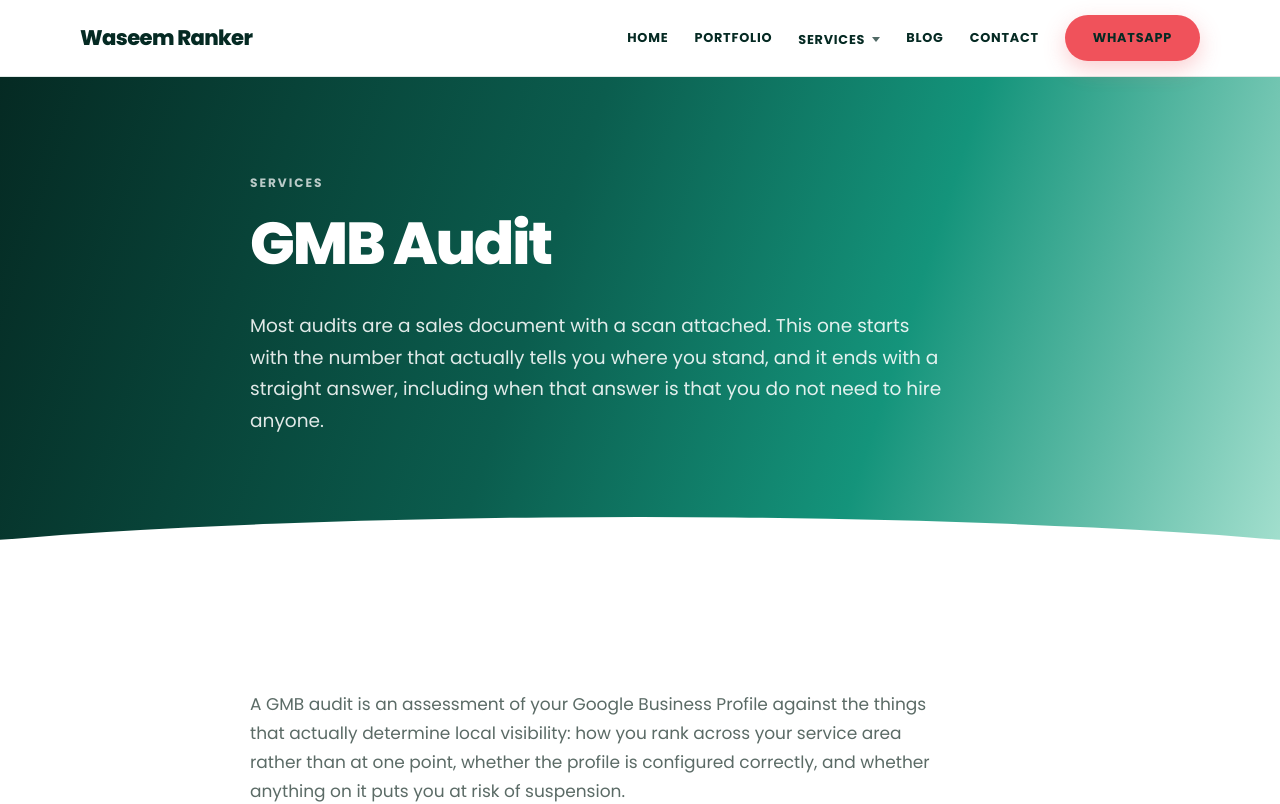
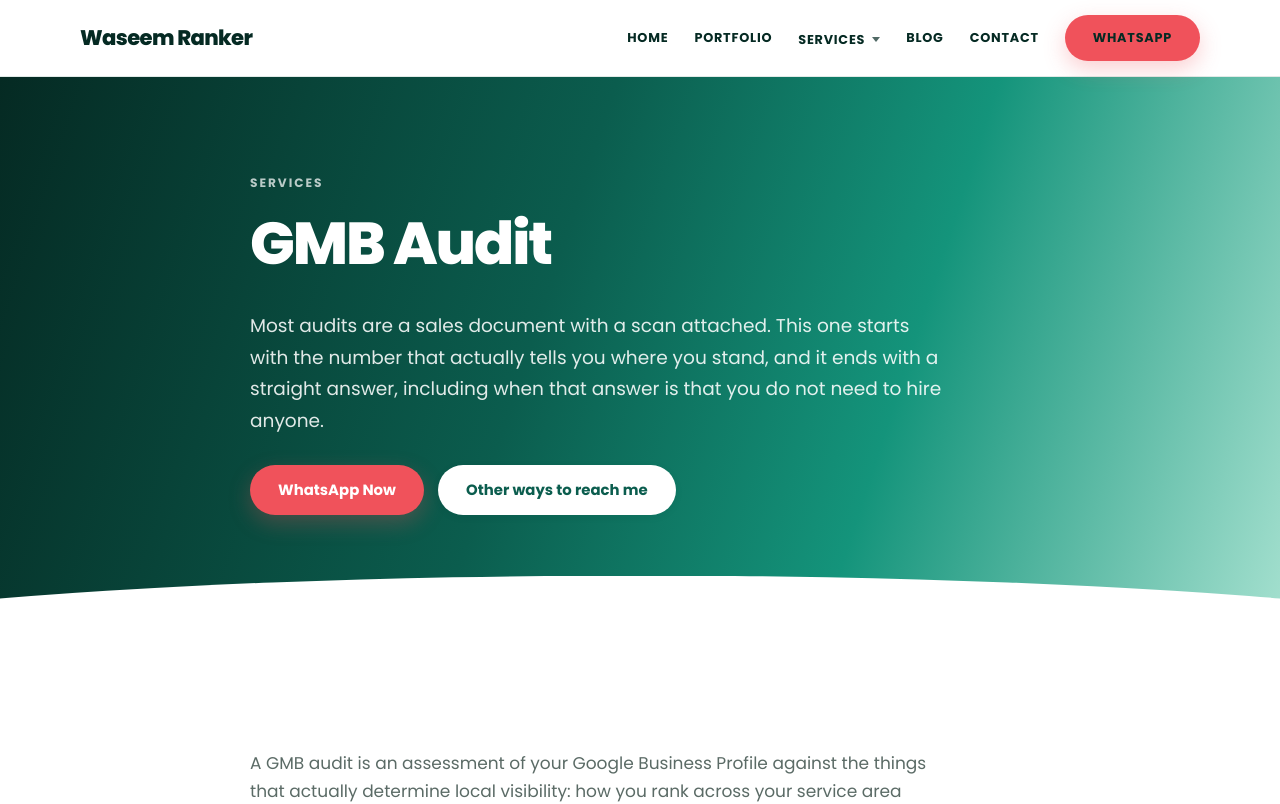
Before and after one commit to abbasid9276-spec/waseem-local-seo, a Next.js app: page /gmb-audit in a window 1280 px wide. Shown: the top 804 px of the page. Built offline with nearby package versions, Linux system fonts and the light colour scheme.

Commit message:
Update ServicePage.js

```diff
--- a/components/ServicePage.js
+++ b/components/ServicePage.js
@@ -98,6 +98,19 @@ export default function ServicePage({ service: s }) {
             <p className="eyebrow">Services</p>
             <h1>{s.h1}</h1>
             <p className="lede">{s.excerpt}</p>
+            <div className="btn-row">
+              <a
+                className="btn btn-primary"
+                href={`https://wa.me/${site.whatsapp}`}
+                target="_blank"
+                rel="noopener nofollow"
+              >
+                WhatsApp Now
+              </a>
+              <a className="btn btn-white" href="/contact">
+                Other ways to reach me
+              </a>
+            </div>
           </div>
         </section>
 
```
